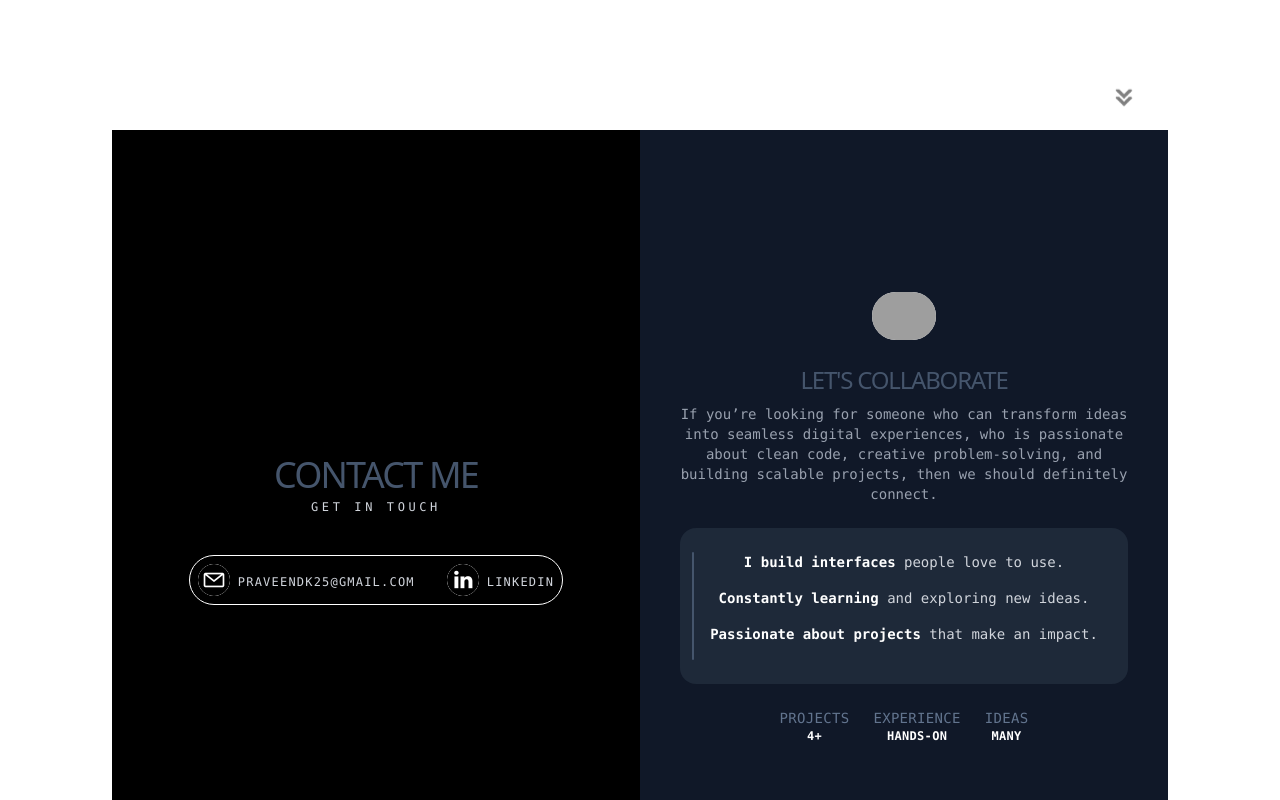
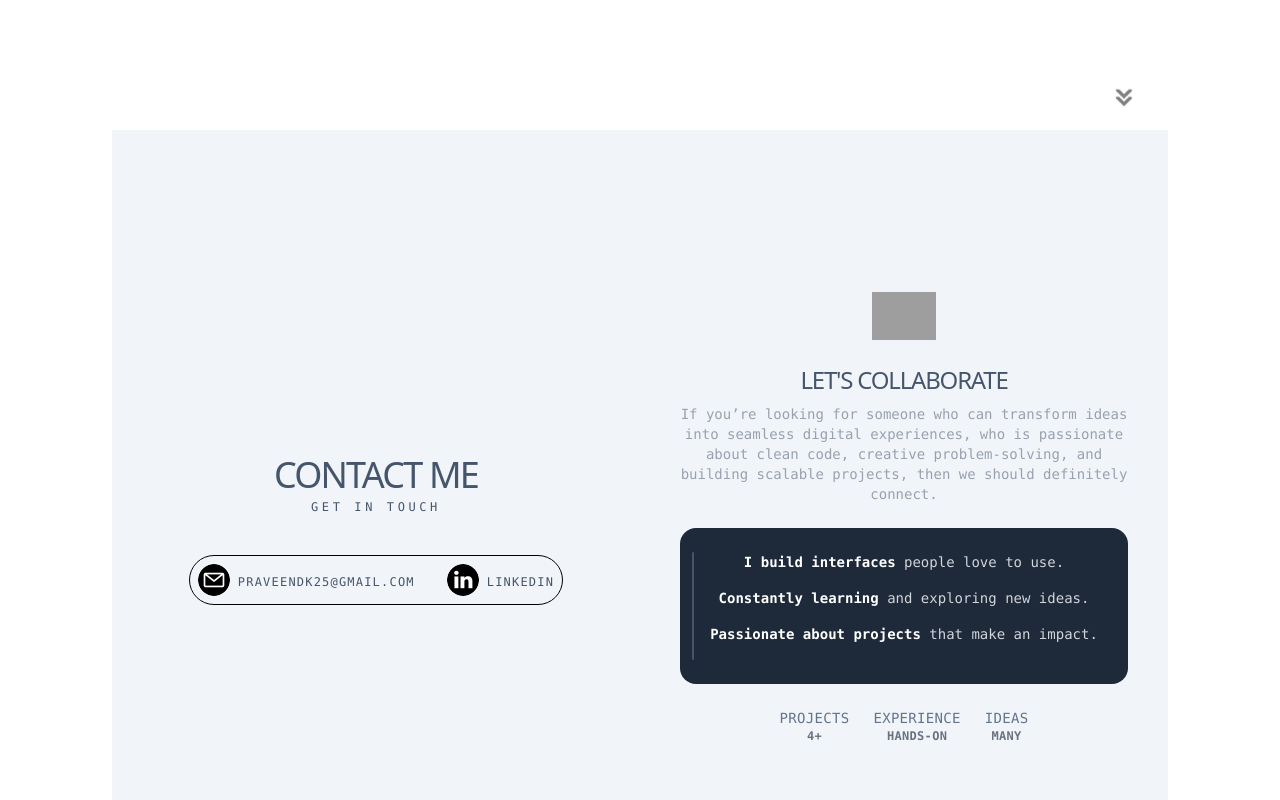
Before and after one commit to PraveenDKatti/my-work, a React (Vite) app: page / in a window 1280 px wide. Shown: the part 2880-3680 px from the top of the page. Built offline with nearby package versions, Linux system fonts and the light colour scheme; grey boxes are pictures that could not be loaded.

Commit message:
updated UI

```diff
--- a/src/components/Contact.jsx
+++ b/src/components/Contact.jsx
@@ -1,24 +1,24 @@
 const Contact = () => {
   return (
-    <div className="grid grid-cols-1 md:grid-cols-2 h-screen bg-black text-white">
+    <div className="grid grid-cols-1 md:grid-cols-2 h-screen bg-slate-100">
       {/* Contact Information */}
       <section id="contact" className="flex flex-col justify-center text-center">
         <div className="mb-10">
           <h1 className="text-slate-600 text-4xl tracking-tighter uppercase">Contact Me</h1>
-          <p className="text-gray-300 font-mono text-xs mt-1 uppercase tracking-[0.3em]">Get in Touch</p>
+          <p className="text-slate-600 font-mono text-xs mt-1 uppercase tracking-[0.3em]">Get in Touch</p>
         </div>
 
         <div className="flex flex-col lg:flex-row justify-center items-center rounded-[2rem] border border-gray-light p-2 md:gap-8 w-fit mx-auto">
           <div className="flex items-center gap-2">
             <img src="./assets/email.png" alt="Email" className="h-8 bg-white rounded-full cursor-default" />
-            <p className="text-gray-300 font-mono text-xs mt-1 uppercase tracking-[0.1em]">
+            <p className="text-slate-600 font-mono text-xs mt-1 uppercase tracking-[0.1em]">
               <a href="mailto:praveendk25@gmail.com">praveendk25@gmail.com</a>
             </p>
           </div>
 
           <div className="flex items-center gap-2">
             <img src="./assets/linkedin.png" alt="LinkedIn" className="h-8 bg-white rounded-full cursor-default" />
-            <p className="text-gray-300 font-mono text-xs mt-1 uppercase tracking-[0.1em]">
+            <p className="text-slate-600 font-mono text-xs mt-1 uppercase tracking-[0.1em]">
               <a href="https://www.linkedin.com/in/praveenkatti">LinkedIn</a>
             </p>
           </div>
@@ -28,13 +28,13 @@ const Contact = () => {
       {/* other half */}
       <div className="md:h-screen">
         {/* other half */}
-        <div className="flex flex-col justify-center items-center bg-gray-900 px-8 h-full">
+        <div className="flex flex-col justify-center items-center px-8 h-full">
           <div className="text-center max-w-md">
             {/* Illustration */}
             <img
               src="./assets/endtoend.png"
               alt="Contact Illustration"
-              className="w-16 bg-white rounded-full mx-auto mb-6"
+              className="w-16 mx-auto mb-6"
             />
 
             {/* Main Heading */}
@@ -58,18 +58,18 @@ const Contact = () => {
             </div>
 
             {/* Fun Stats */}
-            <div className="flex justify-center gap-6 mb-6 text-gray-300 font-mono text-xs uppercase tracking-wide">
+            <div className="flex justify-center gap-6 mb-6 text-gray-500 font-mono text-xs uppercase tracking-wide">
               <div className="flex flex-col items-center">
                 <span className="text-slate-500 text-sm">Projects</span>
-                <span className="text-white font-semibold">4+</span>
+                <span className="font-semibold">4+</span>
               </div>
               <div className="flex flex-col items-center">
                 <span className="text-slate-500 text-sm">Experience</span>
-                <span className="text-white font-semibold">hands-on</span>
+                <span className="font-semibold">hands-on</span>
               </div>
               <div className="flex flex-col items-center">
                 <span className="text-slate-500 text-sm">Ideas</span>
-                <span className="text-white font-semibold">Many</span>
+                <span className="font-semibold">Many</span>
               </div>
             </div>
           </div>
```
